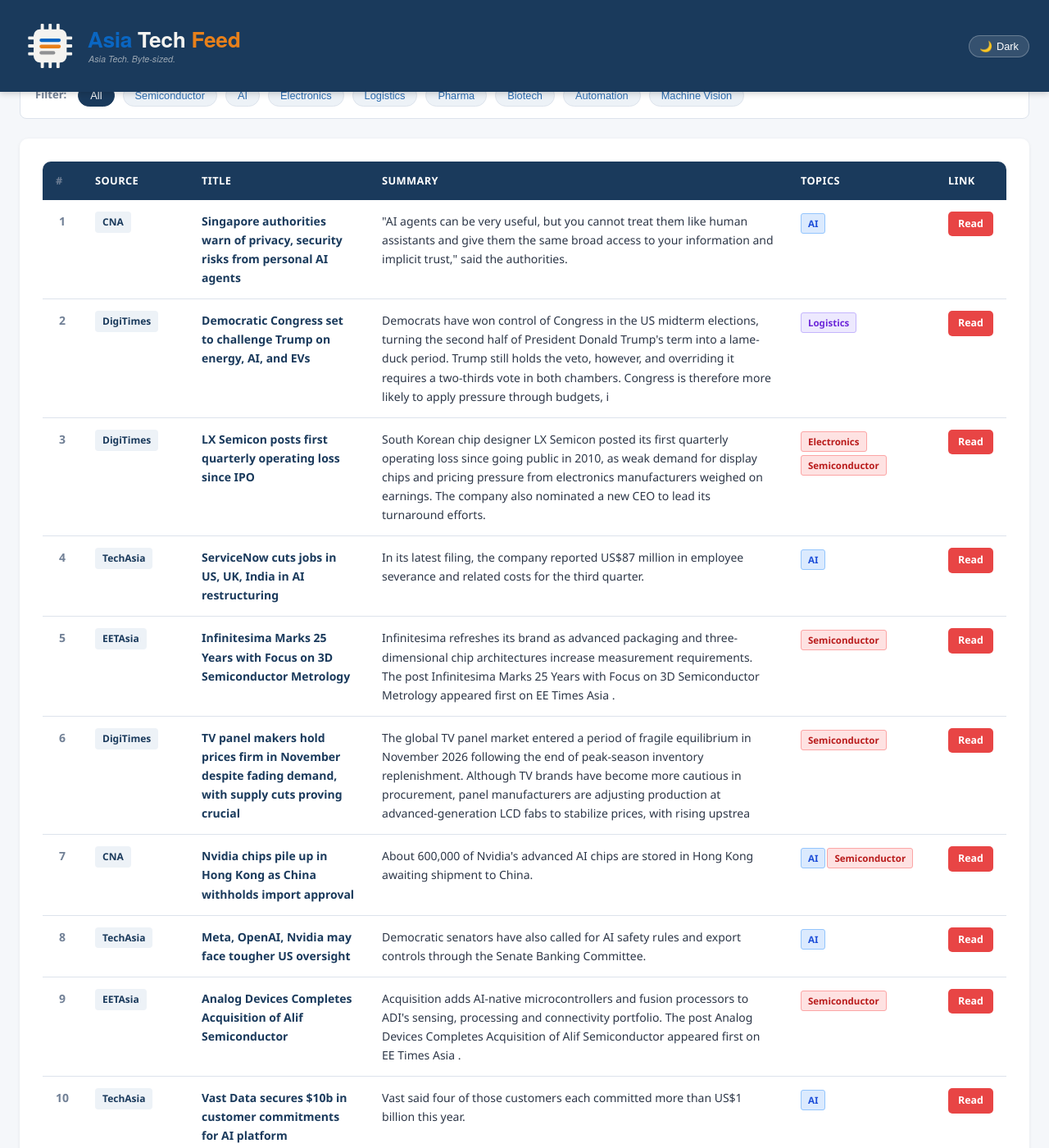
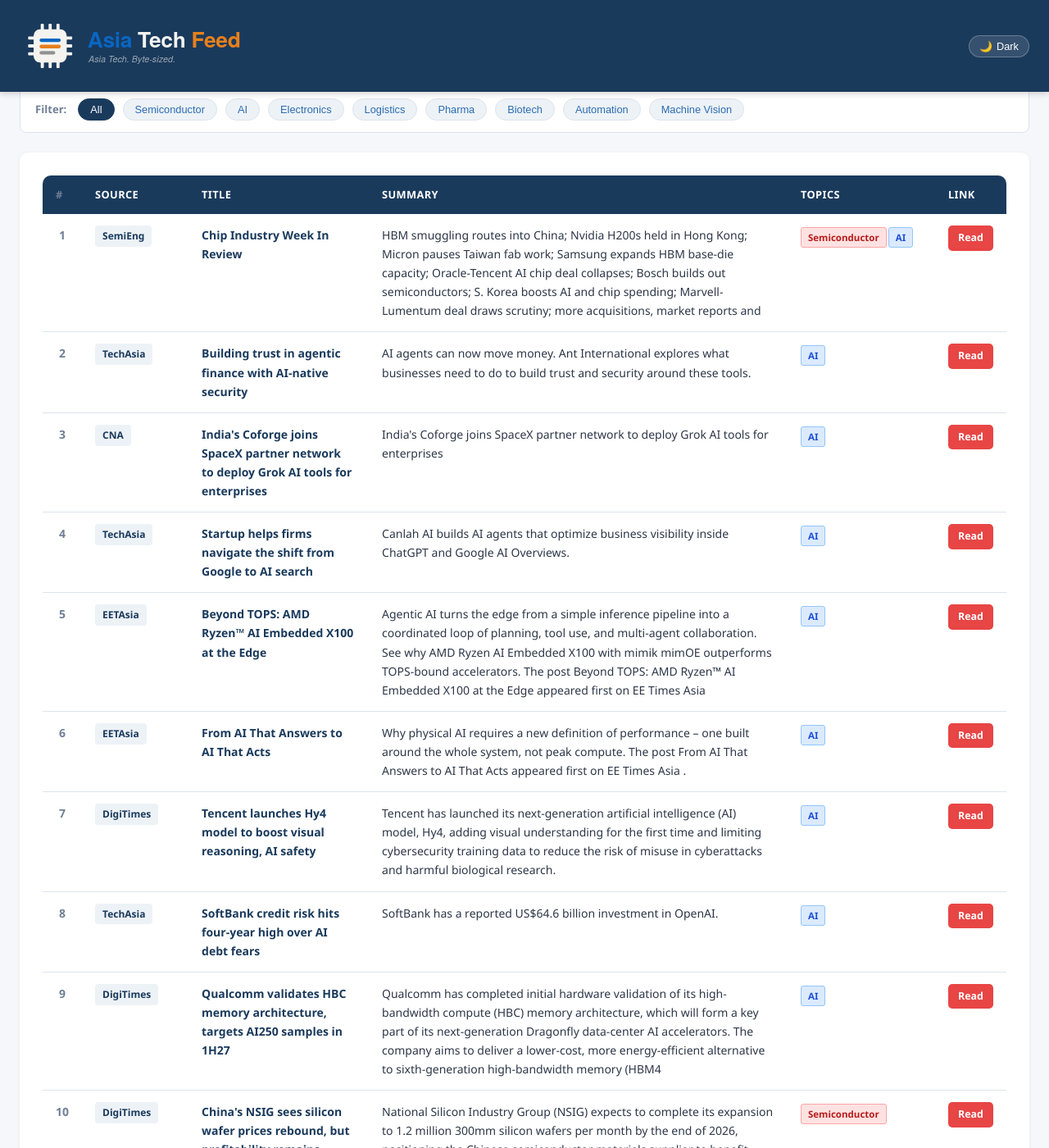
Before and after one commit to asiatechfeed/Asia-Tech-Feed, a Jekyll site: the page built from _posts/2026-11-06-asia-tech-news-digest.md, in a window 1280 px wide and 1400 px high, scrolled down 661 px. Shown: the whole window at 82% size. Built offline with Jekyll 4.4.1, drawn with Linux system fonts in a browser that asks for light colours; a script that is not in the unit is left out; some of the changed text lies outside the part shown.

Commit message:
📰 News digest 2026-11-06 (12 articles)

```diff
--- a/_posts/2026-11-06-asia-tech-news-digest.md
+++ b/_posts/2026-11-06-asia-tech-news-digest.md
@@ -1,16 +1,16 @@
 ---
 layout: post
 title: "Asia Tech News Digest - November 06, 2026"
-date: 2026-11-06 14:11:32 +0800
-articles_count: 14
+date: 2026-11-06 16:00:53 +0800
+articles_count: 12
 sources_count: 6
-sources: ["CNA", "DigiTimes", "EETAsia", "KED", "NikkeiAsia", "TechAsia"]
+sources: ["CNA", "DigiTimes", "EETAsia", "NikkeiAsia", "SemiEng", "TechAsia"]
 csv_file: /assets/data/news-2026-11-06.tsv
-featured_title: "Singapore authorities warn of privacy, security risks from personal AI agents"
-featured_url: "https://www.channelnewsasia.com/singapore/personal-ai-agents-assistant-advisory-muse-dots-hermes-grok-openclaw-6529836"
-featured_source: "CNA"
-featured_summary: "\"AI agents can be very useful, but you cannot treat them like human assistants and give them the same broad access to your information and implicit trust,\" said the authorities."
-featured_image: "https://dam.mediacorp.sg/image/upload/s--bYCbuLoh--/c_crop,h_449,w_799,x_1,y_1/c_fill,g_auto,h_676,w_1200/fl_relative,g_south_east,l_mediacorp:cna:watermark:2024-04:reuters_1,w_0.1/f_auto,q_auto/v1/one-cms/core/2026-10-16T163749Z_3_LYNXMPEM9F187_RTROPTP_3_INDIA-AI-CYBERSECURITY.JPG?itok=4dXGDbc7"
+featured_title: "Chip Industry Week In Review"
+featured_url: "https://semiengineering.com/chip-industry-week-in-review-163/"
+featured_source: "SemiEng"
+featured_summary: "HBM smuggling routes into China; Nvidia H200s held in Hong Kong; Micron pauses Taiwan fab work; Samsung expands HBM base-die capacity; Oracle-Tencent AI chip deal collapses; Bosch builds out semiconductors; S. Korea boosts AI and chip spending; Marvell-Lumentum deal draws scrutiny; more acquisitions, market reports and"
+featured_image: "https://semiengineering.com/wp-content/uploads/AdobeStock_483004683-wafer-7-23-scaled.jpeg?fit=2560%2C1350&ssl=1"
 ---
 
 <table class="news-table">
@@ -27,115 +27,99 @@ featured_image: "https://dam.mediacorp.sg/image/upload/s--bYCbuLoh--/c_crop,h_44
 <tbody>
 <tr>
   <td class="col-num">1</td>
-  <td class="col-source"><span class="source-badge">CNA</span></td>
-  <td class="col-title"><span class="article-title">Singapore authorities warn of privacy, security risks from personal AI agents</span></td>
-  <td class="col-summary">"AI agents can be very useful, but you cannot treat them like human assistants and give them the same broad access to your information and implicit trust," said the authorities.</td>
-  <td class="col-tags"><span class="tag ai">AI</span></td>
-  <td class="col-link"><a class="btn-link" href="https://www.channelnewsasia.com/singapore/personal-ai-agents-assistant-advisory-muse-dots-hermes-grok-openclaw-6529836" target="_blank" rel="noopener">Read</a></td>
+  <td class="col-source"><span class="source-badge">SemiEng</span></td>
+  <td class="col-title"><span class="article-title">Chip Industry Week In Review</span></td>
+  <td class="col-summary">HBM smuggling routes into China; Nvidia H200s held in Hong Kong; Micron pauses Taiwan fab work; Samsung expands HBM base-die capacity; Oracle-Tencent AI chip deal collapses; Bosch builds out semiconductors; S. Korea boosts AI and chip spending; Marvell-Lumentum deal draws scrutiny; more acquisitions, market reports and</td>
+  <td class="col-tags"><span class="tag semi">Semiconductor</span><span class="tag ai">AI</span></td>
+  <td class="col-link"><a class="btn-link" href="https://semiengineering.com/chip-industry-week-in-review-163/" target="_blank" rel="noopener">Read</a></td>
 </tr>
 <tr>
   <td class="col-num">2</td>
-  <td class="col-source"><span class="source-badge">DigiTimes</span></td>
-  <td class="col-title"><span class="article-title">Democratic Congress set to challenge Trump on energy, AI, and EVs</span></td>
-  <td class="col-summary">Democrats have won control of Congress in the US midterm elections, turning the second half of President Donald Trump's term into a lame-duck period. Trump still holds the veto, however, and overriding it requires a two-thirds vote in both chambers. Congress is therefore more likely to apply pressure through budgets, i</td>
-  <td class="col-tags"><span class="tag logis">Logistics</span></td>
-  <td class="col-link"><a class="btn-link" href="https://www.digitimes.com/news/a20261106PD214/ev-data-center-cryptocurrency-incentives-tariffs-usa.html" target="_blank" rel="noopener">Read</a></td>
+  <td class="col-source"><span class="source-badge">TechAsia</span></td>
+  <td class="col-title"><span class="article-title">Building trust in agentic finance with AI-native security</span></td>
+  <td class="col-summary">AI agents can now move money. Ant International explores what businesses need to do to build trust and security around these tools.</td>
+  <td class="col-tags"><span class="tag ai">AI</span></td>
+  <td class="col-link"><a class="btn-link" href="https://www.techinasia.com/building-trust-agentic-finance-ainative-security" target="_blank" rel="noopener">Read</a></td>
 </tr>
 <tr>
   <td class="col-num">3</td>
-  <td class="col-source"><span class="source-badge">DigiTimes</span></td>
-  <td class="col-title"><span class="article-title">LX Semicon posts first quarterly operating loss since IPO</span></td>
-  <td class="col-summary">South Korean chip designer LX Semicon posted its first quarterly operating loss since going public in 2010, as weak demand for display chips and pricing pressure from electronics manufacturers weighed on earnings. The company also nominated a new CEO to lead its turnaround efforts.</td>
-  <td class="col-tags"><span class="tag semi">Electronics</span><span class="tag semi">Semiconductor</span></td>
-  <td class="col-link"><a class="btn-link" href="https://www.digitimes.com/news/a20261106VL212/lx-semicon-loss-semicon-display-revenue.html" target="_blank" rel="noopener">Read</a></td>
+  <td class="col-source"><span class="source-badge">CNA</span></td>
+  <td class="col-title"><span class="article-title">India's Coforge joins SpaceX partner network to deploy Grok AI tools for enterprises</span></td>
+  <td class="col-summary">India's Coforge joins SpaceX partner network to deploy Grok AI tools for enterprises</td>
+  <td class="col-tags"><span class="tag ai">AI</span></td>
+  <td class="col-link"><a class="btn-link" href="https://www.channelnewsasia.com/business/indias-coforge-joins-spacex-partner-network-deploy-grok-ai-tools-enterprises-6530541" target="_blank" rel="noopener">Read</a></td>
 </tr>
 <tr>
   <td class="col-num">4</td>
   <td class="col-source"><span class="source-badge">TechAsia</span></td>
-  <td class="col-title"><span class="article-title">ServiceNow cuts jobs in US, UK, India in AI restructuring</span></td>
-  <td class="col-summary">In its latest filing, the company reported US$87 million in employee severance and related costs for the third quarter.</td>
+  <td class="col-title"><span class="article-title">Startup helps firms navigate the shift from Google to AI search</span></td>
+  <td class="col-summary">Canlah AI builds AI agents that optimize business visibility inside ChatGPT and Google AI Overviews.</td>
   <td class="col-tags"><span class="tag ai">AI</span></td>
-  <td class="col-link"><a class="btn-link" href="https://www.techinasia.com/us-it-firm-servicenow-closes-7-8b-armis-deal" target="_blank" rel="noopener">Read</a></td>
+  <td class="col-link"><a class="btn-link" href="https://www.techinasia.com/startup-helps-firms-navigate-shift-google-ai-search" target="_blank" rel="noopener">Read</a></td>
 </tr>
 <tr>
   <td class="col-num">5</td>
   <td class="col-source"><span class="source-badge">EETAsia</span></td>
-  <td class="col-title"><span class="article-title">Infinitesima Marks 25 Years with Focus on 3D Semiconductor Metrology</span></td>
-  <td class="col-summary">Infinitesima refreshes its brand as advanced packaging and three-dimensional chip architectures increase measurement requirements. The post Infinitesima Marks 25 Years with Focus on 3D Semiconductor Metrology appeared first on EE Times Asia .</td>
-  <td class="col-tags"><span class="tag semi">Semiconductor</span></td>
-  <td class="col-link"><a class="btn-link" href="https://www.eetasia.com/infinitesima-marks-25-years-with-focus-on-3d-semiconductor-metrology/" target="_blank" rel="noopener">Read</a></td>
+  <td class="col-title"><span class="article-title">Beyond TOPS: AMD Ryzen™ AI Embedded X100 at the Edge</span></td>
+  <td class="col-summary">Agentic AI turns the edge from a simple inference pipeline into a coordinated loop of planning, tool use, and multi-agent collaboration. See why AMD Ryzen AI Embedded X100 with mimik mimOE outperforms TOPS-bound accelerators. The post Beyond TOPS: AMD Ryzen™ AI Embedded X100 at the Edge appeared first on EE Times Asia </td>
+  <td class="col-tags"><span class="tag ai">AI</span></td>
+  <td class="col-link"><a class="btn-link" href="https://www.eetasia.com/embeddedblog-beyond-tops-amd-ryzen-ai-embedded-x100-at-the-edge/" target="_blank" rel="noopener">Read</a></td>
 </tr>
 <tr>
   <td class="col-num">6</td>
-  <td class="col-source"><span class="source-badge">DigiTimes</span></td>
-  <td class="col-title"><span class="article-title">TV panel makers hold prices firm in November despite fading demand, with supply cuts proving crucial</span></td>
-  <td class="col-summary">The global TV panel market entered a period of fragile equilibrium in November 2026 following the end of peak-season inventory replenishment. Although TV brands have become more cautious in procurement, panel manufacturers are adjusting production at advanced-generation LCD fabs to stabilize prices, with rising upstrea</td>
-  <td class="col-tags"><span class="tag semi">Semiconductor</span></td>
-  <td class="col-link"><a class="btn-link" href="https://www.digitimes.com/news/a20261106PD232/tv-panel-demand-market-production-tv.html" target="_blank" rel="noopener">Read</a></td>
+  <td class="col-source"><span class="source-badge">EETAsia</span></td>
+  <td class="col-title"><span class="article-title">From AI That Answers to AI That Acts</span></td>
+  <td class="col-summary">Why physical AI requires a new definition of performance – one built around the whole system, not peak compute. The post From AI That Answers to AI That Acts appeared first on EE Times Asia .</td>
+  <td class="col-tags"><span class="tag ai">AI</span></td>
+  <td class="col-link"><a class="btn-link" href="https://www.eetasia.com/embeddedblog-from-ai-that-answers-to-ai-that-acts/" target="_blank" rel="noopener">Read</a></td>
 </tr>
 <tr>
   <td class="col-num">7</td>
-  <td class="col-source"><span class="source-badge">CNA</span></td>
-  <td class="col-title"><span class="article-title">Nvidia chips pile up in Hong Kong as China withholds import approval</span></td>
-  <td class="col-summary">About 600,000 of Nvidia's advanced AI chips are stored in Hong Kong awaiting shipment to China.</td>
-  <td class="col-tags"><span class="tag ai">AI</span><span class="tag semi">Semiconductor</span></td>
-  <td class="col-link"><a class="btn-link" href="https://www.channelnewsasia.com/east-asia/nvidia-chips-pile-up-hong-kong-china-withhold-import-approval-6527371" target="_blank" rel="noopener">Read</a></td>
+  <td class="col-source"><span class="source-badge">DigiTimes</span></td>
+  <td class="col-title"><span class="article-title">Tencent launches Hy4 model to boost visual reasoning, AI safety</span></td>
+  <td class="col-summary">Tencent has launched its next-generation artificial intelligence (AI) model, Hy4, adding visual understanding for the first time and limiting cybersecurity training data to reduce the risk of misuse in cyberattacks and harmful biological research.</td>
+  <td class="col-tags"><span class="tag ai">AI</span></td>
+  <td class="col-link"><a class="btn-link" href="https://www.digitimes.com/news/a20261106PD206/tencent-training-cybersecurity-testing-data.html" target="_blank" rel="noopener">Read</a></td>
 </tr>
 <tr>
   <td class="col-num">8</td>
   <td class="col-source"><span class="source-badge">TechAsia</span></td>
-  <td class="col-title"><span class="article-title">Meta, OpenAI, Nvidia may face tougher US oversight</span></td>
-  <td class="col-summary">Democratic senators have also called for AI safety rules and export controls through the Senate Banking Committee.</td>
+  <td class="col-title"><span class="article-title">SoftBank credit risk hits four-year high over AI debt fears</span></td>
+  <td class="col-summary">SoftBank has a reported US$64.6 billion investment in OpenAI.</td>
   <td class="col-tags"><span class="tag ai">AI</span></td>
-  <td class="col-link"><a class="btn-link" href="https://www.techinasia.com/openai-updates-gpt-behavior-rules-core-values" target="_blank" rel="noopener">Read</a></td>
+  <td class="col-link"><a class="btn-link" href="https://www.techinasia.com/softbank-completes-final-10b-openai-investment" target="_blank" rel="noopener">Read</a></td>
 </tr>
 <tr>
   <td class="col-num">9</td>
-  <td class="col-source"><span class="source-badge">EETAsia</span></td>
-  <td class="col-title"><span class="article-title">Analog Devices Completes Acquisition of Alif Semiconductor</span></td>
-  <td class="col-summary">Acquisition adds AI-native microcontrollers and fusion processors to ADI's sensing, processing and connectivity portfolio. The post Analog Devices Completes Acquisition of Alif Semiconductor appeared first on EE Times Asia .</td>
-  <td class="col-tags"><span class="tag semi">Semiconductor</span></td>
-  <td class="col-link"><a class="btn-link" href="https://www.eetasia.com/analog-devices-completes-acquisition-of-alif-semiconductor/" target="_blank" rel="noopener">Read</a></td>
+  <td class="col-source"><span class="source-badge">DigiTimes</span></td>
+  <td class="col-title"><span class="article-title">Qualcomm validates HBC memory architecture, targets AI250 samples in 1H27</span></td>
+  <td class="col-summary">Qualcomm has completed initial hardware validation of its high-bandwidth compute (HBC) memory architecture, which will form a key part of its next-generation Dragonfly data-center AI accelerators. The company aims to deliver a lower-cost, more energy-efficient alternative to sixth-generation high-bandwidth memory (HBM4</td>
+  <td class="col-tags"><span class="tag ai">AI</span></td>
+  <td class="col-link"><a class="btn-link" href="https://www.digitimes.com/news/a20261106PD216/qualcomm-hardware-ai-inference-technology-hbm4.html" target="_blank" rel="noopener">Read</a></td>
 </tr>
 <tr>
   <td class="col-num">10</td>
-  <td class="col-source"><span class="source-badge">TechAsia</span></td>
-  <td class="col-title"><span class="article-title">Vast Data secures $10b in customer commitments for AI platform</span></td>
-  <td class="col-summary">Vast said four of those customers each committed more than US$1 billion this year.</td>
-  <td class="col-tags"><span class="tag ai">AI</span></td>
-  <td class="col-link"><a class="btn-link" href="https://www.techinasia.com/coreweave-vast-data-ink-1-2b-deal-to-build-ai-cloud-infrastructure" target="_blank" rel="noopener">Read</a></td>
+  <td class="col-source"><span class="source-badge">DigiTimes</span></td>
+  <td class="col-title"><span class="article-title">China's NSIG sees silicon wafer prices rebound, but profitability remains elusive</span></td>
+  <td class="col-summary">National Silicon Industry Group (NSIG) expects to complete its expansion to 1.2 million 300mm silicon wafers per month by the end of 2026, positioning the Chinese semiconductor materials supplier to benefit from recovering wafer prices and growing demand for silicon-on-insulator (SOI) substrates used in silicon photoni</td>
+  <td class="col-tags"><span class="tag semi">Semiconductor</span></td>
+  <td class="col-link"><a class="btn-link" href="https://www.digitimes.com/news/a20261106VL208/nsig-silicon-wafer-300mm-expansion.html" target="_blank" rel="noopener">Read</a></td>
 </tr>
 <tr>
   <td class="col-num">11</td>
   <td class="col-source"><span class="source-badge">NikkeiAsia</span></td>
-  <td class="col-title"><span class="article-title">Taiwan stocks in steepest-ever fall, South Korea halts trading amid AI rout</span></td>
-  <td class="col-summary">Taiwan stocks in steepest-ever fall, South Korea halts trading amid AI rout</td>
-  <td class="col-tags"><span class="tag ai">AI</span></td>
-  <td class="col-link"><a class="btn-link" href="https://asia.nikkei.com/business/markets/taiwan-stocks-in-steepest-ever-fall-south-korea-halts-trading-amid-ai-rout" target="_blank" rel="noopener">Read</a></td>
+  <td class="col-title"><span class="article-title">China blocks SoftBank's $5.4bn deal for ABB robotics division</span></td>
+  <td class="col-summary">China blocks SoftBank's $5.4bn deal for ABB robotics division</td>
+  <td class="col-tags"><span class="tag auto">Automation</span></td>
+  <td class="col-link"><a class="btn-link" href="https://asia.nikkei.com/business/business-deals/china-blocks-softbank-s-5.4bn-deal-for-abb-robotics-division" target="_blank" rel="noopener">Read</a></td>
 </tr>
 <tr>
   <td class="col-num">12</td>
   <td class="col-source"><span class="source-badge">NikkeiAsia</span></td>
-  <td class="col-title"><span class="article-title">Asia's AI supply chain and US data centers set to weather 'blue wave'</span></td>
-  <td class="col-summary">Asia's AI supply chain and US data centers set to weather 'blue wave'</td>
-  <td class="col-tags"><span class="tag ai">AI</span><span class="tag logis">Logistics</span></td>
-  <td class="col-link"><a class="btn-link" href="https://asia.nikkei.com/business/technology/asia-s-ai-supply-chain-and-us-data-centers-set-to-weather-blue-wave" target="_blank" rel="noopener">Read</a></td>
-</tr>
-<tr>
-  <td class="col-num">13</td>
-  <td class="col-source"><span class="source-badge">NikkeiAsia</span></td>
-  <td class="col-title"><span class="article-title">India's IT lobby chief warns grads could struggle to find jobs due to AI</span></td>
-  <td class="col-summary">India's IT lobby chief warns grads could struggle to find jobs due to AI</td>
-  <td class="col-tags"><span class="tag ai">AI</span></td>
-  <td class="col-link"><a class="btn-link" href="https://asia.nikkei.com/editor-s-picks/interview/india-s-it-lobby-chief-warns-grads-could-struggle-to-find-jobs-due-to-ai" target="_blank" rel="noopener">Read</a></td>
-</tr>
-<tr>
-  <td class="col-num">14</td>
-  <td class="col-source"><span class="source-badge">KED</span></td>
-  <td class="col-title"><span class="article-title">AI trade isn’t just about tech stocks but also power, TCW says</span></td>
-  <td class="col-summary">The artificial intelligence boom has sent investors racing into chipmakers, cloud providers and megacap technology stocks, but a more durable opportun</td>
-  <td class="col-tags"><span class="tag ai">AI</span><span class="tag semi">Semiconductor</span></td>
-  <td class="col-link"><a class="btn-link" href="https://www.kedglobal.com/asset-management/newsView/ked202606010002" target="_blank" rel="noopener">Read</a></td>
+  <td class="col-title"><span class="article-title">Taiwan's chipmakers shine brightest in living memory</span></td>
+  <td class="col-summary">Taiwan's chipmakers shine brightest in living memory</td>
+  <td class="col-tags"><span class="tag semi">Semiconductor</span></td>
+  <td class="col-link"><a class="btn-link" href="https://asia.nikkei.com/techasia/taiwan-s-chipmakers-shine-brightest-in-living-memory" target="_blank" rel="noopener">Read</a></td>
 </tr>
 </tbody>
 </table>
```
Also changed, not shown: _data/seen_urls.json (+13 -1 lines), _digest_meta.json (+22 -22 lines), assets/data/news-2026-11-06.tsv (+12 -14 lines), assets/data/search-index.json.
